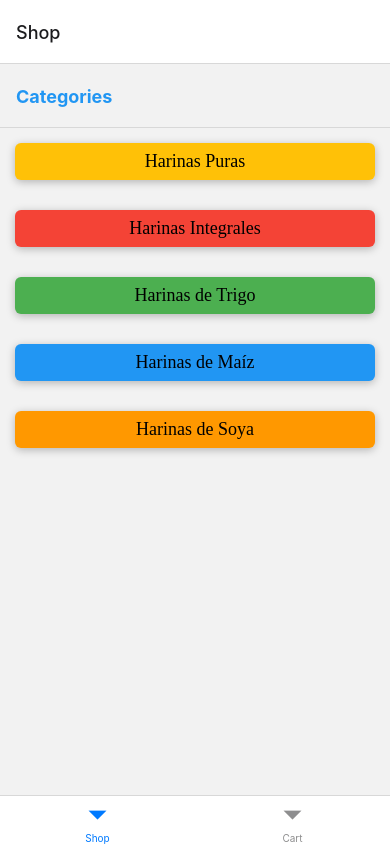
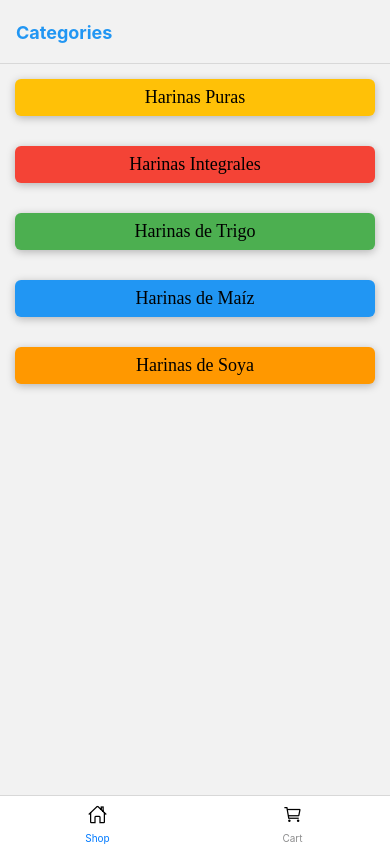
Before and after one commit to sotopro/appshop, a React Native app: screen / in a window 390 px wide. Built offline with nearby package versions, Linux system fonts and the light colour scheme.

Commit message:
[feature] - add icons in bottom tabs

```diff
--- a/package.json
+++ b/package.json
@@ -16,7 +16,8 @@
     "react": "17.0.2",
     "react-native": "0.67.0",
     "react-native-safe-area-context": "^3.3.2",
-    "react-native-screens": "^3.10.2"
+    "react-native-screens": "^3.10.2",
+    "react-native-vector-icons": "^9.0.0"
   },
   "devDependencies": {
     "@babel/core": "^7.16.7",
--- a/src/navigation/index.js
+++ b/src/navigation/index.js
@@ -3,15 +3,35 @@ import { NavigationContainer } from '@react-navigation/native';
 import { createBottomTabNavigator } from '@react-navigation/bottom-tabs';
 import ShopStackNavigation from './shop';
 import CartStackNavigation from './cart';
+import Ionicons from 'react-native-vector-icons/Ionicons';
 
 const BottomTabs = createBottomTabNavigator();
 
 const AppNavigation = () => {
     return (
         <NavigationContainer >
-            <BottomTabs.Navigator initialRouteName='Shop'>
-                <BottomTabs.Screen name='Shop' component={ShopStackNavigation} />
-                <BottomTabs.Screen name='Cart' component={CartStackNavigation} />
+            <BottomTabs.Navigator initialRouteName='Shop' screenOptions={{
+                headerShown: false,
+            }}>
+                <BottomTabs.Screen
+                    name='Shop'
+                    component={ShopStackNavigation}
+                    options={{
+                        tabBarIcon: ({ focused }) => (
+                            <Ionicons name='home-outline' size={20} />
+                        )
+                    }}
+
+                />
+                <BottomTabs.Screen
+                    name='Cart'
+                    component={CartStackNavigation}
+                    options={{
+                        tabBarIcon: ({ focused }) => (
+                            <Ionicons name='cart-outline' size={20} />
+                        )
+                    }}
+                    />
             </BottomTabs.Navigator>
         </NavigationContainer>
     )
```
Also changed, not shown: 2 other files (tests, documents, lock files or other folders).
